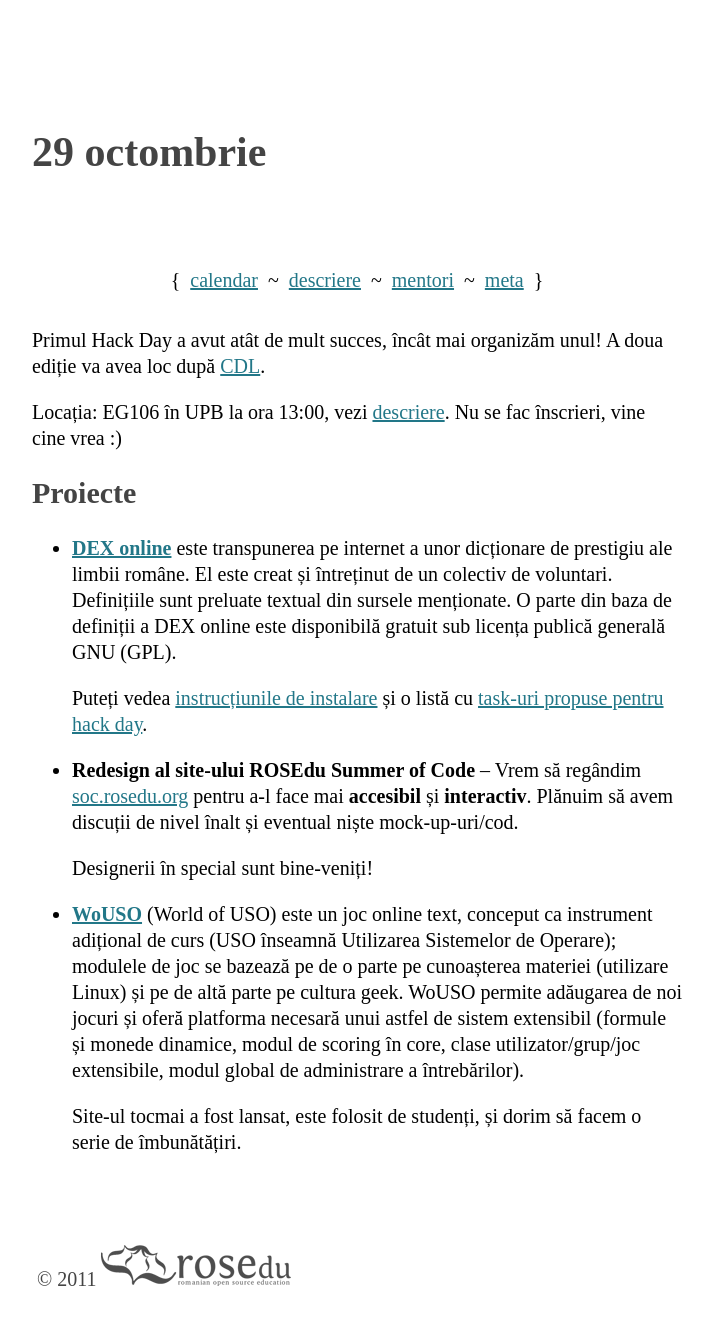
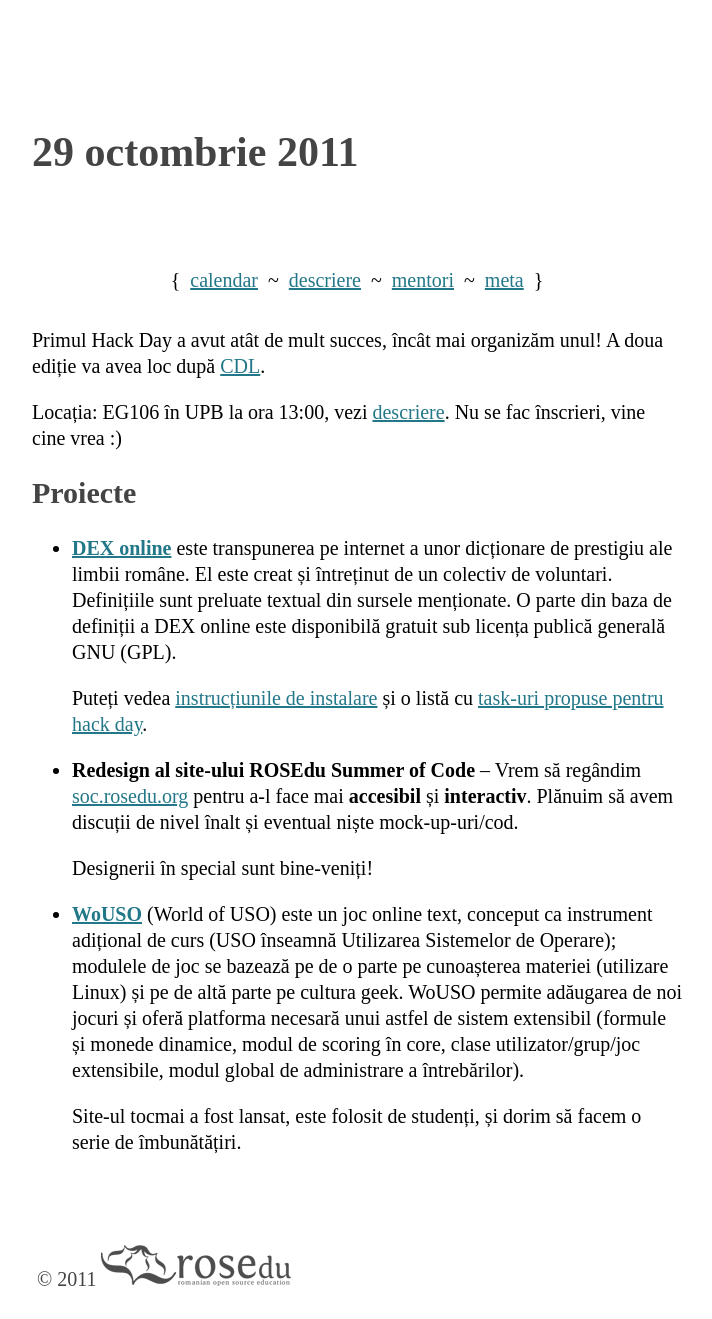
Before and after one commit to rosedu/hackday, a Jekyll site: the page built from _posts/2011-10-29-al-doilea.markdown, in a window 1280 px wide. Shown: the whole page, without its empty margins (283-995 px from the left). Built offline with Jekyll 4.4.1, drawn with Linux system fonts in a browser that asks for light colours.

Commit message:
add "2011" to title of 2011 pages

```diff
--- a/_posts/2011-09-24-primul.markdown
+++ b/_posts/2011-09-24-primul.markdown
@@ -1,5 +1,5 @@
 ---
-title: 24 septembrie
+title: 24 septembrie 2011
 layout: arhiva
 ---
 
--- a/_posts/2011-10-29-al-doilea.markdown
+++ b/_posts/2011-10-29-al-doilea.markdown
@@ -1,5 +1,5 @@
 ---
-title: 29 octombrie
+title: 29 octombrie 2011
 layout: arhiva
 ---
 
--- a/_posts/2011-12-10-al-treilea.markdown
+++ b/_posts/2011-12-10-al-treilea.markdown
@@ -1,5 +1,5 @@
 ---
-title: 10 decembrie
+title: 10 decembrie 2011
 layout: arhiva
 ---
 
```
